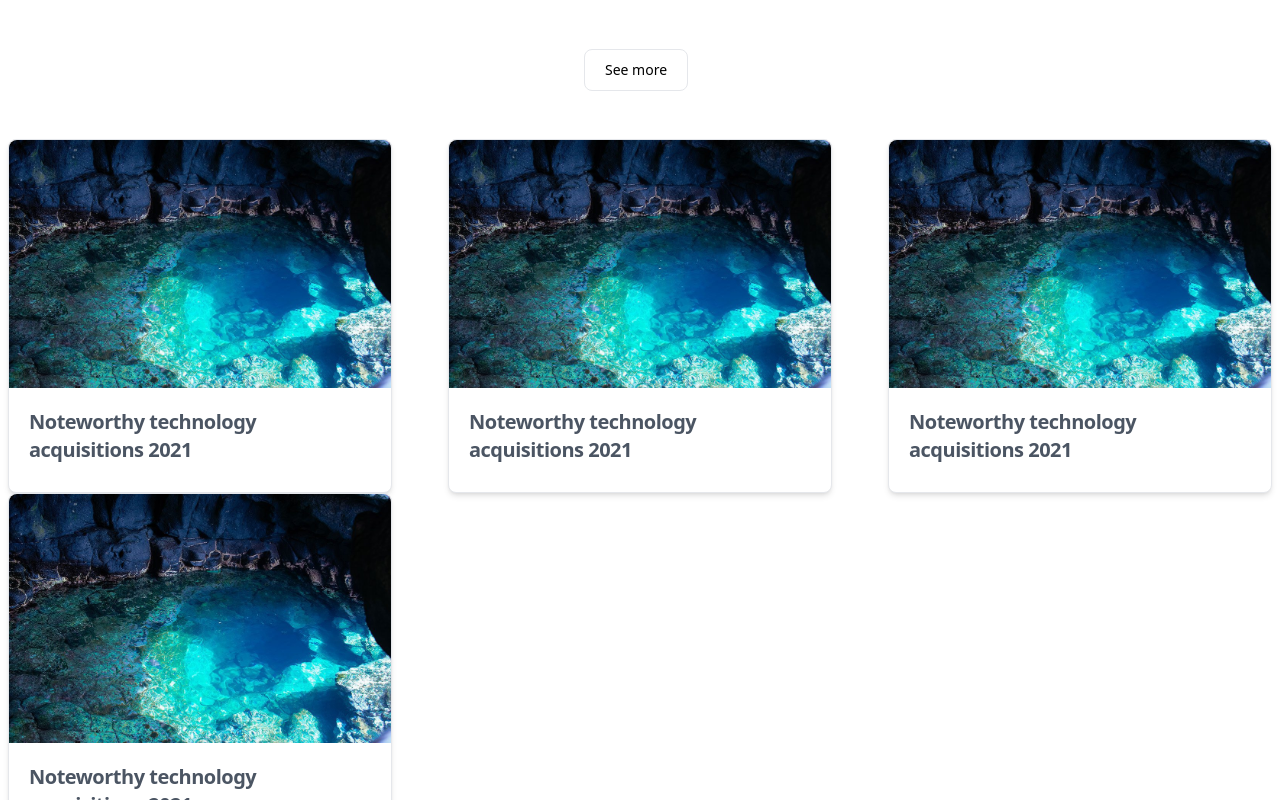
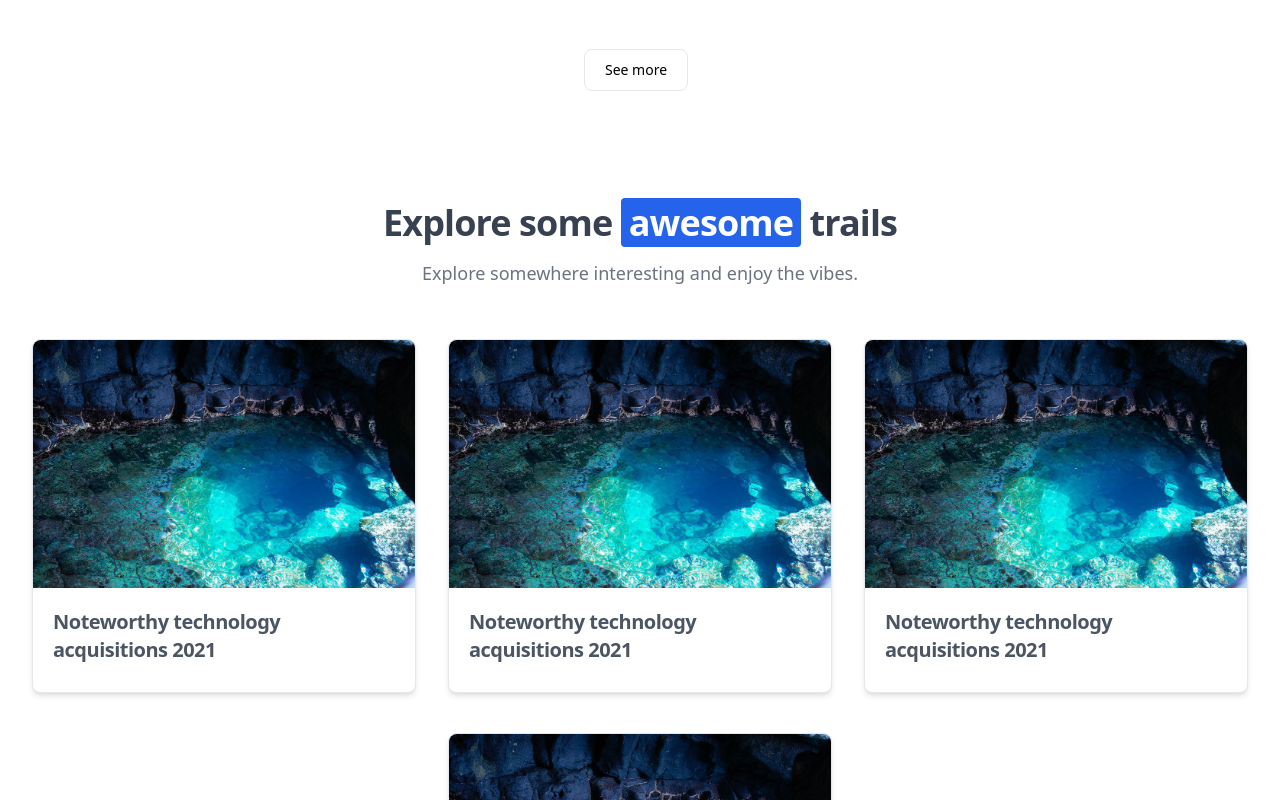
Before and after one commit to dtmiranda/travel-frontend, a Next.js app: page / in a window 1280 px wide. Shown: the part 1860-2660 px from the top of the page. Built offline with nearby package versions, Linux system fonts and the light colour scheme.

Commit message:
alter cards designs

```diff
--- a/components/DestinationCard.tsx
+++ b/components/DestinationCard.tsx
@@ -8,7 +8,7 @@ export default function DestinationCard(){
 
     <div className="my-5 mx-4 w-full max-w-sm bg-white rounded-lg shadow-md">
 
-        <Image className="p-4 rounded-t-lg" src={cardImage}alt="product image" />
+        <Image className="p-4 rounded-t-lg" src={cardImage} alt="product image" />
 
         <div className="px-5 pb-5">
             <div className="flex justify-between items-center mt-2.5 mb-5">
--- a/components/TrailCard.tsx
+++ b/components/TrailCard.tsx
@@ -5,7 +5,7 @@ import cardImage from '../assets/images/cover-poll.jpg'
 export default function NavBar(){
   return(
 
-    <div className="mx-2 max-w-sm bg-white border border-gray-200 rounded-lg shadow-md">
+    <div className="my-5 mx-4 max-w-sm bg-white border border-gray-200 rounded-lg shadow-md">
         <a href="#">
             <Image className="rounded-t-lg" src={cardImage} alt="" />
         </a>
--- a/pages/index.tsx
+++ b/pages/index.tsx
@@ -37,14 +37,21 @@ export default function Home() {
       </div>
 
 
-      <div className='mb-10 flex justify-between flex-col, items-center flex-wrap'>
+      <div className=' pt-16 pb-8 flex justify-center flex-col items-center'>
+        <h5 className="mb-4 text-2xl font-extrabold tracking-tight leading-none md:text-3xl lg:text-4xl text-gray-700">
+          Explore some <mark className="px-2 text-white bg-blue-600 rounded dark:bg-blue-500">awesome</mark> trails
+        </h5>
+        <p className="text-gray-500 text-center sm:text-sm md:text-base lg:text-lg dark:text-gray-400">Explore somewhere interesting and enjoy the vibes.</p>
+
+      </div>
+
+
+      <div className='mb-10 flex justify-center flex-col, items-center flex-wrap'>
         <TrailCard/>
         <TrailCard/>
         <TrailCard/>
         <TrailCard/>
       </div>
-
-
 
 
       <Footer />
```
